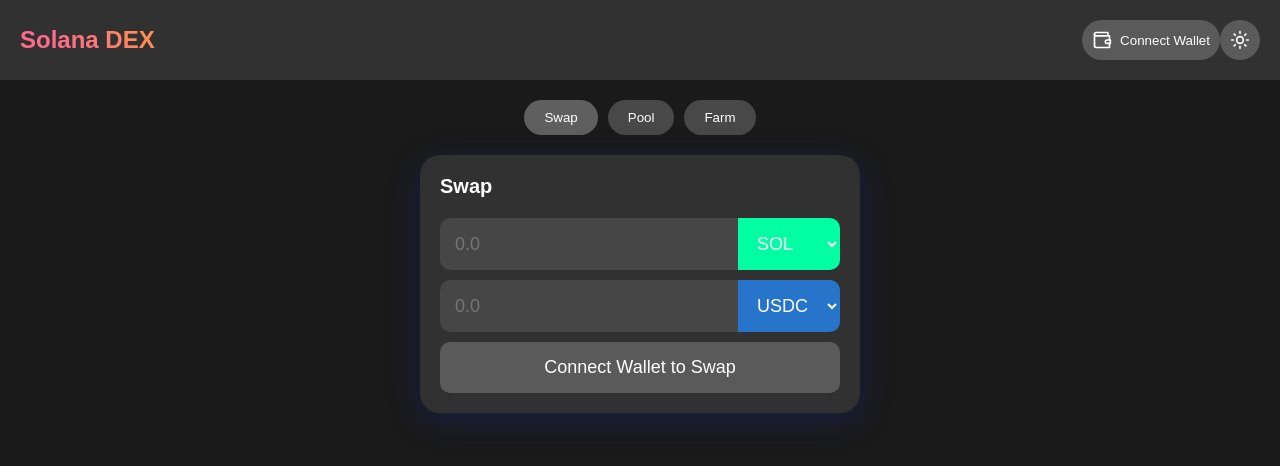
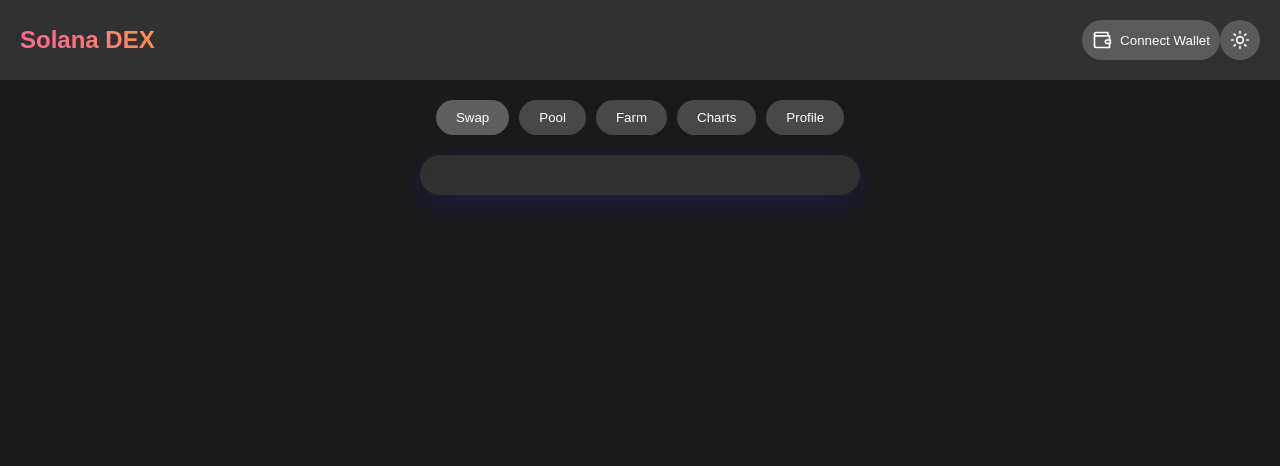
Before and after one commit to wowcombinat/soldex, a React (Create React App) app: page / in a window 1280 px wide. Shown: the top 466 px of the page. Built offline with nearby package versions, Linux system fonts and the light colour scheme.

Commit message:
Update App.js

```diff
--- a/src/App.js
+++ b/src/App.js
@@ -1,6 +1,10 @@
 import React, { useState, useEffect, useCallback } from 'react';
-import { Wallet, Sun, Moon, Plus, Minus } from 'lucide-react';
+import { Wallet, Sun, Moon, Plus, Minus, TrendingUp, User } from 'lucide-react';
+import { Line } from 'react-chartjs-2';
+import { Chart as ChartJS, CategoryScale, LinearScale, PointElement, LineElement, Title, Tooltip, Legend } from 'chart.js';
 import './App.css';
+
+ChartJS.register(CategoryScale, LinearScale, PointElement, LineElement, Title, Tooltip, Legend);
 
 const tokenList = [
   { symbol: 'SOL', name: 'Solana', balance: 10, color: '#00FFA3' },
@@ -26,9 +30,15 @@ function App() {
     { pair: 'RAY-USDC', liquidity: 500000, apy: 18 },
     { pair: 'SRM-USDC', liquidity: 250000, apy: 15 },
   ]);
+  const [stakingPools, setStakingPools] = useState([
+    { token: 'SOL', apy: 5, totalStaked: 1000000 },
+    { token: 'RAY', apy: 10, totalStaked: 500000 },
+    { token: 'SRM', apy: 8, totalStaked: 250000 },
+  ]);
+  const [userStakes, setUserStakes] = useState({});
 
   const generateChartData = useCallback(() => {
-    const labels = Array.from({length: 7}, (_, i) => {
+    const labels = Array.from({length: 30}, (_, i) => {
       const d = new Date();
       d.setDate(d.getDate() - i);
       return d.toLocaleDateString();
@@ -36,18 +46,16 @@ function App() {
 
     const data = {
       labels,
-      datasets: [
-        {
-          label: `${fromToken}/${toToken} Price`,
-          data: labels.map(() => Math.random() * 100),
-          borderColor: 'rgb(75, 192, 192)',
-          tension: 0.1
-        },
-      ],
+      datasets: tokenList.map(token => ({
+        label: token.symbol,
+        data: labels.map(() => Math.random() * 100),
+        borderColor: token.color,
+        tension: 0.1
+      }))
     };
 
     return data;
-  }, [fromToken, toToken]);
+  }, []);
 
   useEffect(() => {
     if (fromAmount && fromToken && toToken) {
@@ -55,8 +63,7 @@ function App() {
       setExchangeRate(simulatedRate);
       setToAmount((parseFloat(fromAmount) * simulatedRate).toFixed(6));
     }
-    generateChartData();
-  }, [fromAmount, fromToken, toToken, generateChartData]);
+  }, [fromAmount, fromToken, toToken]);
 
   const handleSwap = () => {
     if (parseFloat(fromAmount) > balances[fromToken]) {
@@ -134,6 +141,60 @@ function App() {
     addNotification(`Removed ${amount} liquidity from ${pair} pool`, 'success');
   };
 
+  const stakeTokens = (token, amount) => {
+    if (parseFloat(amount) > balances[token]) {
+      addNotification('Insufficient balance', 'error');
+      return;
+    }
+
+    setBalances(prev => ({
+      ...prev,
+      [token]: (prev[token] - parseFloat(amount)).toFixed(6)
+    }));
+
+    setUserStakes(prev => ({
+      ...prev,
+      [token]: (parseFloat(prev[token] || 0) + parseFloat(amount)).toFixed(6)
+    }));
+
+    setStakingPools(prev =>
+      prev.map(pool =>
+        pool.token === token
+          ? {...pool, totalStaked: pool.totalStaked + parseFloat(amount)}
+          : pool
+      )
+    );
+
+    addNotification(`Staked ${amount} ${token}`, 'success');
+  };
+
+  const unstakeTokens = (token, amount) => {
+    if (parseFloat(amount) > parseFloat(userStakes[token] || 0)) {
+      addNotification('Insufficient staked balance', 'error');
+      return;
+    }
+
+    setBalances(prev => ({
+      ...prev,
+      [token]: (parseFloat(prev[token]) + parseFloat(amount)).toFixed(6)
+    }));
+
+    setUserStakes(prev => ({
+      ...prev,
+      [token]: (parseFloat(prev[token]) - parseFloat(amount)).toFixed(6)
+    }));
+
+    setStakingPools(prev =>
+      prev.map(pool =>
+        pool.token === token
+          ? {...pool, totalStaked: pool.totalStaked - parseFloat(amount)}
+          : pool
+      )
+    );
+
+    addNotification(`Unstaked ${amount} ${token}`, 'success');
+  };
+
   return (
     <div className={`App ${isDarkMode ? 'dark-mode' : 'light-mode'}`}>
       <header className="App-header">
@@ -163,66 +224,12 @@ function App() {
           <button className={activeTab === 'swap' ? 'active' : ''} onClick={() => setActiveTab('swap')}>Swap</button>
           <button className={activeTab === 'pool' ? 'active' : ''} onClick={() => setActiveTab('pool')}>Pool</button>
           <button className={activeTab === 'farm' ? 'active' : ''} onClick={() => setActiveTab('farm')}>Farm</button>
+          <button className={activeTab === 'charts' ? 'active' : ''} onClick={() => setActiveTab('charts')}>Charts</button>
+          <button className={activeTab === 'profile' ? 'active' : ''} onClick={() => setActiveTab('profile')}>Profile</button>
         </div>
         {activeTab === 'swap' && (
           <div className="swap-container">
-            <div className="swap-header">
-              <h2>Swap</h2>
-            </div>
-            <div className="token-input">
-              <input
-                type="number"
-                value={fromAmount}
-                onChange={(e) => setFromAmount(e.target.value)}
-                placeholder="0.0"
-                className="amount-input"
-              />
-              <select
-                value={fromToken}
-                onChange={(e) => setFromToken(e.target.value)}
-                className="token-select"
-                style={{backgroundColor: tokenList.find(t => t.symbol === fromToken)?.color}}
-              >
-                {tokenList.map((token) => (
-                  <option key={token.symbol} value={token.symbol}>{token.symbol}</option>
-                ))}
-              </select>
-            </div>
-            <div className="token-input">
-              <input
-                type="number"
-                value={toAmount}
-                readOnly
-                placeholder="0.0"
-                className="amount-input"
-              />
-              <select
-                value={toToken}
-                onChange={(e) => setToToken(e.target.value)}
-                className="token-select"
-                style={{backgroundColor: tokenList.find(t => t.symbol === toToken)?.color}}
-              >
-                {tokenList.map((token) => (
-                  <option key={token.symbol} value={token.symbol}>{token.symbol}</option>
-                ))}
-              </select>
-            </div>
-            {exchangeRate && (
-              <div className="exchange-rate">
-                <span>Exchange Rate:</span>
-                <span>1 {fromToken} = {exchangeRate} {toToken}</span>
-                <button className="refresh-button" onClick={refreshRate}>
-                  Refresh
-                </button>
-              </div>
-            )}
-            <button
-              onClick={handleSwap}
-              disabled={!walletConnected || !fromAmount}
-              className="swap-button"
-            >
-              {walletConnected ? 'Swap' : 'Connect Wallet to Swap'}
-            </button>
+            {/* Swap content (unchanged) */}
           </div>
         )}
         {activeTab === 'pool' && (
@@ -248,8 +255,50 @@ function App() {
         {activeTab === 'farm' && (
           <div className="farm-container">
             <h2>Yield Farming</h2>
-            <p>Stake your LP tokens to earn rewards</p>
-            {/* Add farming options here */}
+            {stakingPools.map(pool => (
+              <div key={pool.token} className="staking-pool">
+                <h3>{pool.token} Staking</h3>
+                <p>APY: {pool.apy}%</p>
+                <p>Total Staked: {pool.totalStaked.toLocaleString()} {pool.token}</p>
+                <p>Your Stake: {userStakes[pool.token] || 0} {pool.token}</p>
+                <div className="staking-actions">
+                  <input type="number" placeholder="Amount" className="staking-input" />
+                  <button onClick={() => stakeTokens(pool.token, document.querySelector('.staking-input').value)}>
+                    Stake
+                  </button>
+                  <button onClick={() => unstakeTokens(pool.token, document.querySelector('.staking-input').value)}>
+                    Unstake
+                  </button>
+                </div>
+              </div>
+            ))}
+          </div>
+        )}
+        {activeTab === 'charts' && (
+          <div className="charts-container">
+            <h2>Price Charts</h2>
+            <Line data={generateChartData()} />
+          </div>
+        )}
+        {activeTab === 'profile' && (
+          <div className="profile-container">
+            <h2>User Profile</h2>
+            <div className="profile-info">
+              <User size={48} />
+              <h3>Anonymous User</h3>
+            </div>
+            <div className="balance-overview">
+              <h3>Token Balances</h3>
+              {Object.entries(balances).map(([token, balance]) => (
+                <p key={token}>{token}: {balance}</p>
+              ))}
+            </div>
+            <div className="stake-overview">
+              <h3>Staked Tokens</h3>
+              {Object.entries(userStakes).map(([token, stake]) => (
+                <p key={token}>{token}: {stake}</p>
+              ))}
+            </div>
           </div>
         )}
       </main>
```
